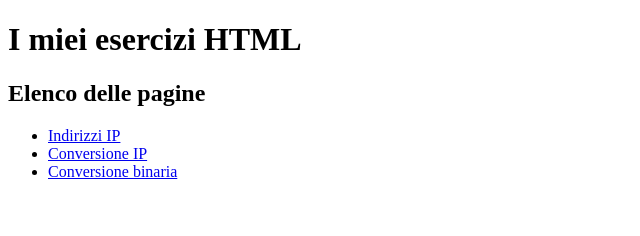
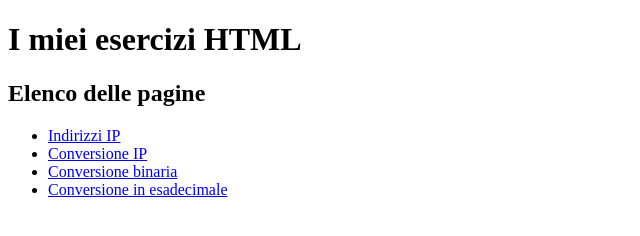
Before and after one commit to Andr3dalma/Esercizi, a plain HTML site: page index.html in a window 1280 px wide. Shown: the whole page, without its empty margins (0-640 px from the left). Drawn offline with Linux system fonts and the light colour scheme.

Commit message:
Update index.html

```diff
--- a/index.html
+++ b/index.html
@@ -13,6 +13,7 @@
         <li><a href="indirizzi.html">Indirizzi IP</a></li>
         <li><a href="ip.html">Conversione IP</a></li>
         <li><a href="conversione.html">Conversione binaria</a></li>
+          <li><a href="conversioneinesadecimale.html">Conversione in esadecimale</a></li>
     </ul>
 
 </body>
```
